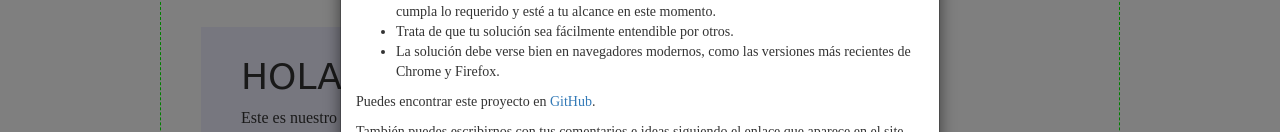
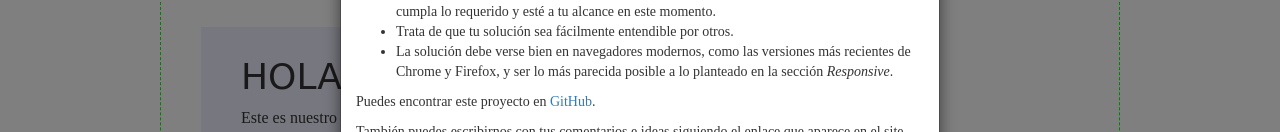
Before and after one commit to akobashikawa/casadegatos, a plain HTML site: page index.html in a window 1280 px wide. Both pictures are taken after a click on the link "Quiénes somos". Shown: the part 289-421 px from the top of the page. Drawn offline with nearby package versions, Linux system fonts and the light colour scheme; a web font is replaced by a local one.

Commit message:
Update index.html

```diff
--- a/index.html
+++ b/index.html
@@ -323,7 +323,7 @@
               <li>Se sugiere usar jQuery, pero siéntete en libertad de usar Vanilla Javascript si te es más cómodo.</li>
               <li>Hay más de una manera de completar cada misión. Trata de hacer la solución más simple que cumpla lo requerido y esté a tu alcance en este momento.</li>
               <li>Trata de que tu solución sea fácilmente entendible por otros.</li>
-              <li>La solución debe verse bien en navegadores modernos, como las versiones más recientes de Chrome y Firefox.</li>
+              <li>La solución debe verse bien en navegadores modernos, como las versiones más recientes de Chrome y Firefox, y ser lo más parecida posible a lo planteado en la sección <em>Responsive</em>.</li>
             </ul>
 
 
```
